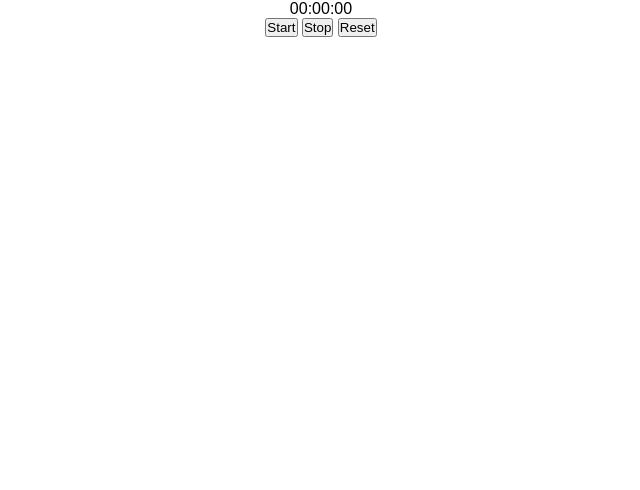
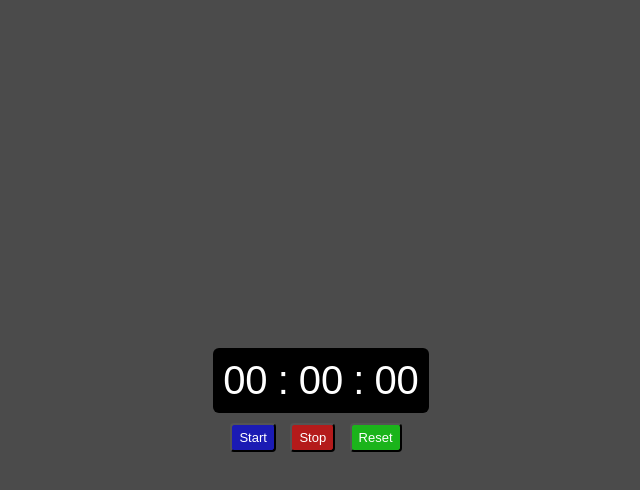
Before and after one commit to GstarOR/my-first-calc-with-JS, a plain HTML site: page stopW/stopW.html in a window 1280 px wide. Shown: the whole page, without its empty margins (319-959 px from the left). Drawn offline with Linux system fonts and the light colour scheme.

Commit message:
God is In Control

```diff
--- a/stopW/stopW.css
+++ b/stopW/stopW.css
@@ -9,4 +9,29 @@ body{
     flex-direction: column;
     justify-content: center;
     align-items: center;
+    min-height: 100vh;
+    background: #4b4b4b;
+    gap: 10px;
 }
+.content{
+    display: flex;
+    gap: 10px;
+    justify-content: center;
+    color: white;
+    font-size: 40px;
+    background-color: #000000;
+    padding: 10px;
+    border-radius: 6px;
+
+}
+button{
+    display: inline;
+    margin-right: 10%;
+    font-size: 13px;
+    margin-right: 10px;
+    padding: 5px 7px;
+    background-color: var(--clr);
+    color: white;
+    border-radius: 4px;
+    border-color: none;
+}
--- a/stopW/stopW.html
+++ b/stopW/stopW.html
@@ -8,12 +8,12 @@
 </head>
 <body>
     <div class="content">
-        <span>00</span>:<span>00</span>:<span>00</span>
+        <span id="hour">00</span>:<span id="min">00</span>:<span id="sec">00</span>
     </div>
-    <div>
-        <button >Start</button>
-        <button >Stop</button>
-        <button>Reset</button>
+    <div class="button">
+        <button style="--clr:#1b1bb4" id="Start">Start</button>
+        <button style="--clr:#b41b1b" dir="stop">Stop</button>
+        <button style="--clr:#1bb41b" id="clear">Reset</button>
     </div>
     <script src="stopW.js"></script>
 </body>
--- a/stopW/stopW.js
+++ b/stopW/stopW.js
@@ -0,0 +1,6 @@
+let hr = document.getElementById('hour');
+let min = document.getElementById('min');
+let sec = document.getElementById('sec');
+let startCount = document.getElementById('start');
+let stopCount = getElementById('stop');
+let clearCount = getElementById('clear');
```
